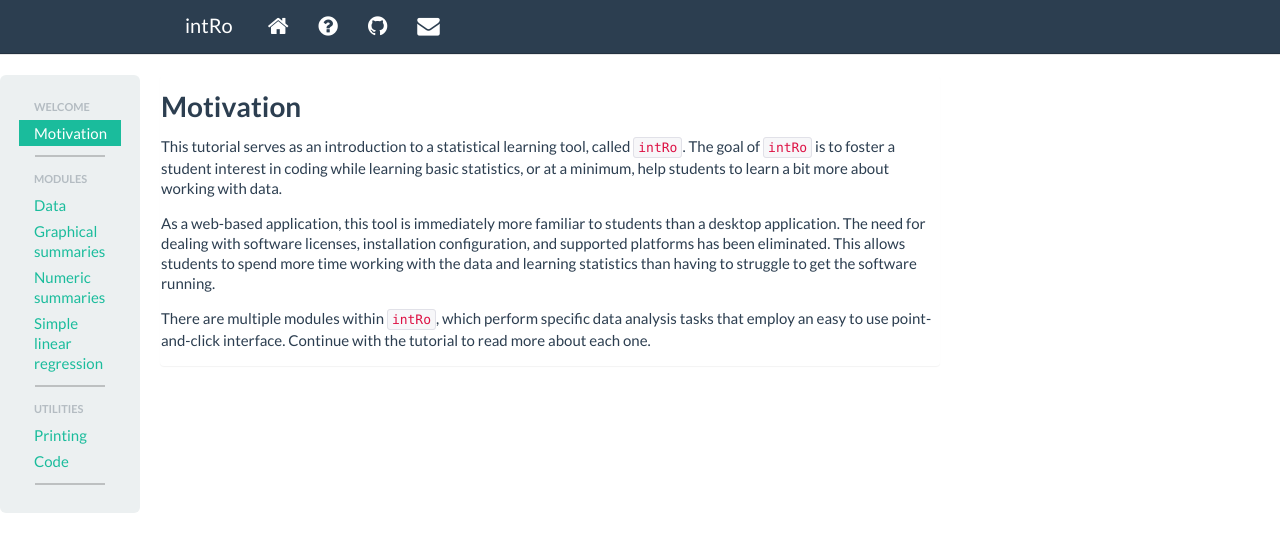
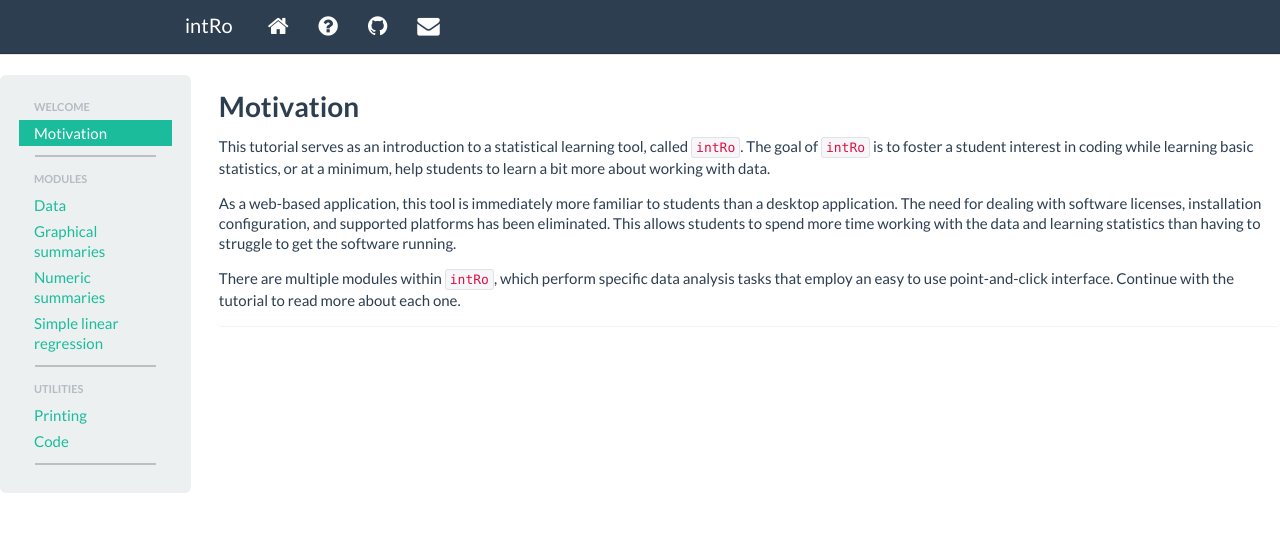
Before and after one commit to gammarama/intRo, a Jekyll site: the page built from index.html, in a window 1280 px wide. Shown: the top 552 px of the page. Built offline with Jekyll 4.4.1, drawn with Linux system fonts in a browser that asks for light colours; nearby versions of some CDN libraries; Markdown is read by kramdown in place of the engine named in the settings.

Commit message:
row-fluid

```diff
--- a/_layouts/layout.html
+++ b/_layouts/layout.html
@@ -40,7 +40,7 @@
 
 
 		<!-- Begin Body -->
-			<div class="row">
+			<div class="row-fluid">
 					<div class="span2 well">
 					<ul class="nav nav-list" id="sidebar">
 						{% for nav in site.data.nav.structure %}
```
